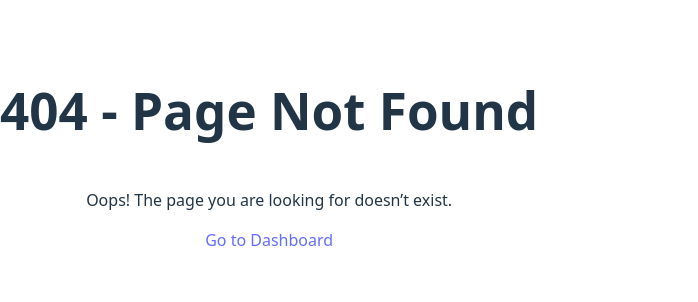
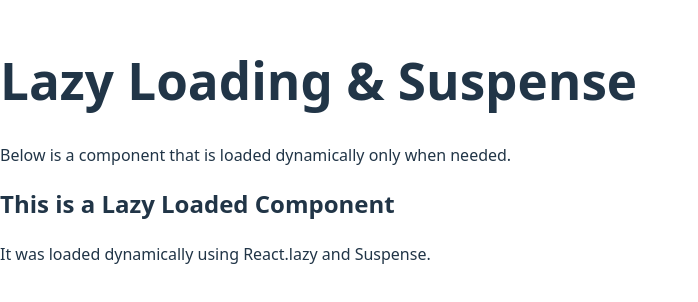
Before and after one commit to Akhlaquea01/React_TypeScript_Projects_Collections, a React (Vite) app: page /lazy-loading in a window 1280 px wide. Before the commit this address had no page. Shown: the part 250-552 px from the top of the page, without its empty margins (0-698 px from the left). Built offline with nearby package versions, Linux system fonts and the light colour scheme.

Commit message:
Lazy Loading

```diff
--- a/src/App.jsx
+++ b/src/App.jsx
@@ -1,4 +1,5 @@
 import './App.css'
+import React, { lazy, Suspense } from "react";
 import { BrowserRouter as Router, Routes, Route } from "react-router-dom";
 import Dashboard from "./pages/Dashboard";
 import UseStatePage from "./pages/UseStatePage";
@@ -10,6 +11,9 @@ import ApiPage from "./pages/ApiPage";
 import HocPage from "./pages/HocPage";
 import RenderPropsPage from "./pages/RenderPropsPage";
 import ErrorBoundaryPage from "./pages/ErrorBoundaryPage";
+// import LazyLoadingPage from "./pages/LazyLoadingPage";
+
+const LazyLoadingPage = lazy(() => import("./pages/LazyLoadingPage"));
 
 function App() {
 
@@ -25,6 +29,7 @@ function App() {
         <Route path="/hoc" element={<HocPage />} />
         <Route path="/render-props" element={<RenderPropsPage />} />
         <Route path="/error-boundary" element={<ErrorBoundaryPage />} />
+        <Route path="/lazy-loading" element={<LazyLoadingPage />} />
         <Route path="*" element={<NotFoundPage />} /> {/* Handles invalid routes */}
       </Routes>
     </Router>
--- a/src/pages/Dashboard.jsx
+++ b/src/pages/Dashboard.jsx
@@ -9,6 +9,7 @@ const features = [
     { name: "HOC (Higher-Order Components)", path: "/hoc" },
     { name: "Render Props", path: "/render-props" },
     { name: "Error Boundaries", path: "/error-boundary" },
+    { name: "Lazy Loading", path: "/lazy-loading" },
 ];
 
 const Dashboard = () => {
--- /dev/null
+++ b/src/pages/LazyComponent.jsx
@@ -0,0 +1,12 @@
+import React from "react";
+
+const LazyComponent = () => {
+    return (
+        <div className="p-6 bg-white shadow-lg rounded-lg">
+            <h2 className="text-2xl font-bold">This is a Lazy Loaded Component</h2>
+            <p className="text-gray-600">It was loaded dynamically using React.lazy and Suspense.</p>
+        </div>
+    );
+};
+
+export default LazyComponent;
--- /dev/null
+++ b/src/pages/LazyLoadingPage.jsx
@@ -0,0 +1,22 @@
+import React, { lazy, Suspense } from "react";
+
+// Lazy load the component
+const LazyComponent = lazy(() => import("./LazyComponent"));
+
+const LazyLoadingPage = () => {
+    return (
+        <div className="p-6">
+            <h1 className="text-3xl font-bold mb-4">Lazy Loading & Suspense</h1>
+            <p className="text-gray-600 mb-4">
+                Below is a component that is loaded dynamically only when needed.
+            </p>
+
+            {/* Suspense with fallback UI */}
+            <Suspense fallback={<div className="text-center text-gray-500">Loading component...</div>}>
+                <LazyComponent />
+            </Suspense>
+        </div>
+    );
+};
+
+export default LazyLoadingPage;
```
